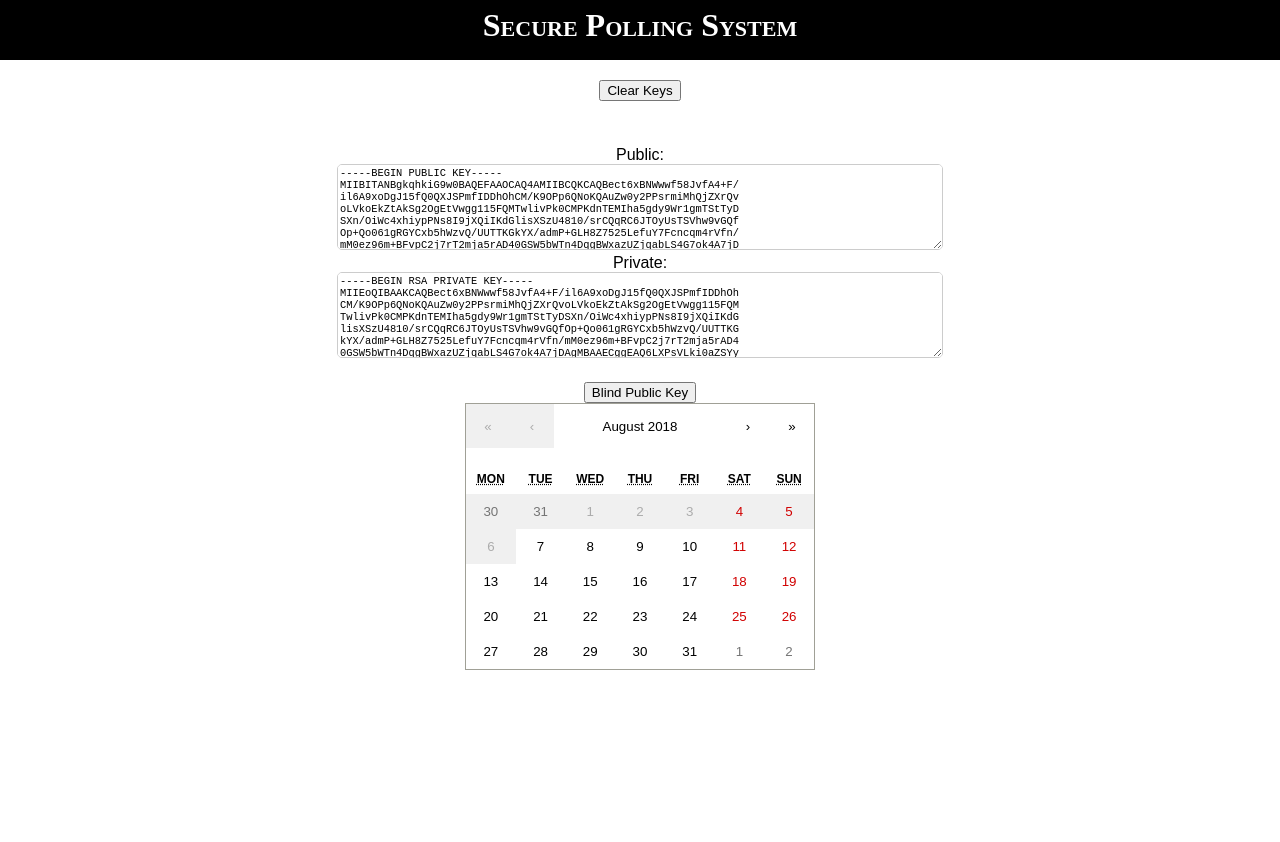
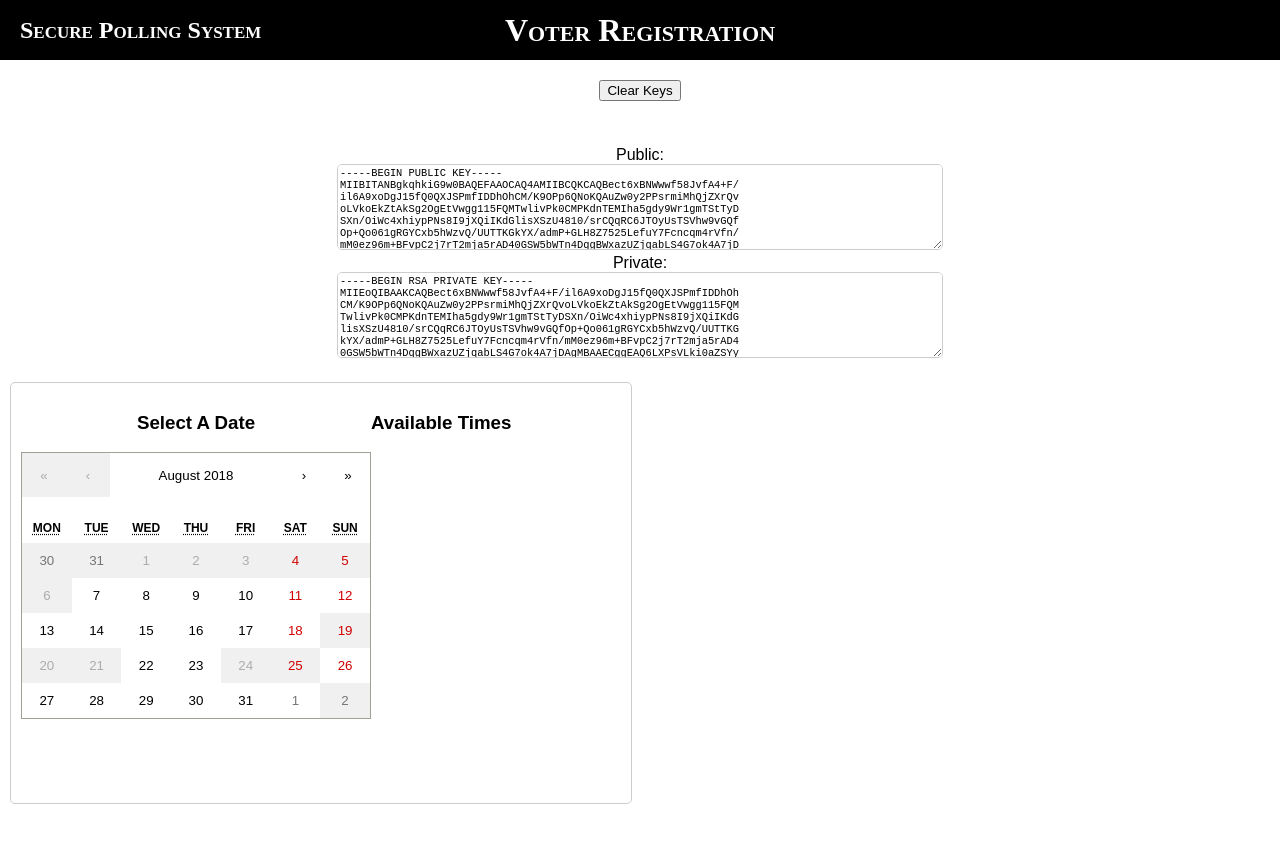
Before and after one commit to securepollingsystem/react-voter-dash, a React (Create React App) app: page / in a window 1280 px wide. Shown: the top 842 px of the page. Built offline with nearby package versions, Linux system fonts and the light colour scheme.

Commit message:
added appointment selector component + basic date and time selection; some cleanup + refactoring

```diff
--- a/src/App.css
+++ b/src/App.css
@@ -6,15 +6,25 @@
     background-color: black;
     height: 60px;
     vertical-align: middle;
+    text-align: left;
+    padding: 0px 20px;
 }
 
-.App header h1 {
+.App header h2, .App header h1 {
     margin: 0px;
     color: white;
     font-variant-caps: small-caps;
     font-family: serif;
     display: inline-block;
-    line-height: 50px;
+    line-height: 60px;
+}
+
+.App header h1 {
+    width: 100%;
+    text-align: center;
+    position: absolute;
+    left: 0px;
+    top: 0px;
 }
 
 .App .content {
@@ -25,9 +35,6 @@
     margin-bottom: 20px;
 }
 
-.App .calendar {
-    display: inline-block;
-}
 
 .keys {
     margin-top: 45px;
--- a/src/App.js
+++ b/src/App.js
@@ -1,14 +1,13 @@
 import React, { Component } from 'react';
-import logo from './logo.svg';
+
 import './App.css';
 
-import Calendar from "react-calendar";
+import AppointmentSelector from "./AppointmentSelector";
 
 import {getOrCreateRSAKeys, PublicKeyBlinder, fetchTimeSlots, bookAppointment} from "./utils";
 
 import moment from "moment";
 import JSEncrypt from "jsencrypt";
-
 
 window.moment = moment;
 window.JSEncrypt = JSEncrypt;
@@ -48,106 +47,6 @@ class App extends Component {
         })
     }
 
-    //getOrCreateKeys() {
-    //    var keys;
-    //    keys = JSON.parse(localStorage.getItem(LOCAL_STORAGE_KEY));
-    //    if (keys) {
-    //        console.log("FOUND KEYS IN LOCAL STORAGE");
-    //    }
-    //    if (!keys) {
-    //        console.log("NO KEYS FOUND; CREATING SOME");
-    //        var jsencrypt = new JSEncrypt({"default_key_size": DEFAULT_KEY_SIZE})
-    //        keys = {
-    //            public: jsencrypt.getPublicKey(),
-    //            private: jsencrypt.getPrivateKey()
-    //        };
-    //        localStorage.setItem(LOCAL_STORAGE_KEY, JSON.stringify(keys));
-    //    }
-    //    return keys;
-    //}
-
-    //generateKeys() {
-    //    console.log("GENERATE KEY PAIR");
-    //    var jsencrypt = new JSEncrypt({"default_key_size": DEFAULT_KEY_SIZE})
-    //    var keys = {
-    //        public: jsencrypt.getPublicKey(),
-    //        private: jsencrypt.getPrivateKey()
-    //    };
-    //    console.log(jsencrypt);
-    //    console.log(jsencrypt.key.e);
-    //    console.log(jsencrypt.key.n);
-    //    this.setState((previousState) => {
-    //        var newState = previousState;
-    //        newState.keys = keys;
-    //        newState.jsencrypt = jsencrypt;
-    //        return newState;
-    //    })
-    //    return keys;
-    //}
-
-    //blindPublicKey() {
-    //    console.log("blindPublicKey()");
-    //    var message = this.state.keys.public;
-    //    var N = this.state.jsencrypt.key.n.toString();
-    //    var E = this.state.jsencrypt.key.e.toString();
-    //    const { blinded, r } = BlindSignature.blind({
-    //        message: message,
-    //        N: N,
-    //        E: E
-    //    });
-    //    this.setState(previousState => {
-    //        var newState = previousState;
-    //        newState.blinded
-    //        return newState;
-    //    });
-    //    //console.log("BLINDED", blinded);
-    //    //console.log("r", r);
-    //    //var unblinded = BlindSignature.unblind({
-    //    //    signed: blinded,
-    //    //    N: N,
-    //    //    r: r
-    //    //});
-    //    //console.log("unblinded", unblinded);
-    //}
-
-    onSelectDate(date) {
-        console.log("onSelectDate()", date);
-    }
-
-    ////API
-    //getTimeSlots() {
-    //    // [{date: YYYY-MM-DD, times: ["10:00", "14:00"]}
-    //    return;
-    //}
-    //getAvailableAppointments() {
-    //    var today = moment();
-    //    var firstDayOfMonth = today.startOf("month");
-    //    var daysInMonth = moment().daysInMonth();
-    //    var numDates = Math.floor(Math.random() * (daysInMonth - 1)) + 1;
-    //    var dates = Array(numDates).fill(null).map(function(e, i) {
-    //            return Math.floor(Math.random() * daysInMonth - 1);
-    //        })
-    //    console.log("dates", dates);
-    //    dates = dates.filter(function(dateNum, pos) {
-    //            return dates.indexOf(dateNum) == pos;
-    //        })
-    //    dates = dates.map(function(dateNum) {
-    //        return moment().startOf("month").add(dateNum, "days");
-    //    })
-    //    console.log("dates", dates);
-    //    dates = dates.map(function(date) {return date.toDate();})
-    //    //dates = dates.map(function(date) {return date.toLocaleString();})
-    //    console.log("dates", dates);
-    //    return [dates[0], dates[1]];
-    //}
-
-    //getTileClassName(date) {
-    //
-    //}
-
-    //scheduleAppointment() {
-    //
-    //}
 
     getSessionKey() {
 
@@ -182,15 +81,11 @@ class App extends Component {
             <div className="keys">
                 <div className="public-key">
                     <div>Public:</div>
-                    <textarea className="key">
-                        {publicKey}
-                    </textarea>
+                    <textarea readOnly className="key" value={publicKey}></textarea>
                 </div>
                 <div className="private-key">
                     <div>Private:</div>
-                    <textarea readonly className="key">
-                        {privateKey}
-                    </textarea>
+                    <textarea readOnly className="key" value={privateKey}></textarea>
                 </div>
             </div>
         );
@@ -198,23 +93,18 @@ class App extends Component {
         return (
             <div className="App">
                 <header>
-                    <h1>Secure Polling System</h1>
+                    <h2>Secure Polling System</h2>
+                    <h1>Voter Registration</h1>
                 </header>
                 <div className="content">
                     <button onClick={this.clearKeys}>Clear Keys</button>
                     <div className="keys-div">
                         {this.state.keys ? keysDiv : ""}
                     </div>
-                    <button onClick={this.blindPublicKey}>Blind Public Key</button>
                     <div>
                         {this.state.blindedPublicKey}
                     </div>
-                    <div className="calendar">
-                        <Calendar
-                                minDate={moment().toDate()}
-                                onChange={this.onSelectDate}
-                        />
-                    </div>
+                    <AppointmentSelector />
                 </div>
             </div>
         );
--- /dev/null
+++ b/src/AppointmentSelector.css
@@ -0,0 +1,23 @@
+
+.AppointmentSelector {
+    width: 600px;
+    height: 400px;
+    border: solid 1px #ccc;
+    border-radius: 5px;
+    padding: 10px;
+}
+
+.AppointmentSelector .time-selector {
+    display: flex;
+}
+
+.AppointmentSelector .calendar {
+}
+
+.AppointmentSelector .react-calendar .react-calendar__tile.available {
+
+}
+
+.AppointmentSelector .react-calendar .react-calendar__tile.unavailable {
+
+}
--- /dev/null
+++ b/src/AppointmentSelector.js
@@ -0,0 +1,149 @@
+import React, { Component } from 'react';
+import Calendar from "react-calendar";
+//import Calendar from "react-calendar/dist/entry.nostyle";
+
+import moment from "moment";
+
+import "./AppointmentSelector.css"
+
+class AppointmentSelector extends Component {
+
+    constructor(props) {
+        super(props);
+
+        this.state = {
+            currentView: "time-selector"
+        };
+
+        this.onSelectDate = this.onSelectDate.bind(this);
+        this.onSelectTime = this.onSelectTime.bind(this);
+
+    }
+
+    onSelectDate(date) {
+        console.log("onSelectDate()", date);
+        this.setState(previousState => {
+            var newState = previousState;
+            newState.selectedDate = moment(date).format("MM/DD/YYYY");
+            return newState;
+        })
+    }
+
+    ////API
+    getTimeSlots() {
+        // [{date: YYYY-MM-DD, times: ["10:00", "14:00"]}
+        return;
+    }
+    getAvailableAppointments() {
+        var today = moment();
+        var firstDayOfMonth = today.startOf("month");
+        var daysInMonth = moment().daysInMonth();
+        var numDates = Math.floor(Math.random() * (daysInMonth - 1)) + 1;
+        var dates = Array(numDates).fill(null).map(function(e, i) {
+                return Math.floor(Math.random() * daysInMonth - 1);
+            })
+        console.log("dates", dates);
+        dates = dates.filter(function(dateNum, pos) {
+                return dates.indexOf(dateNum) == pos;
+            })
+        dates = dates.map(function(dateNum) {
+            return moment().startOf("month").add(dateNum, "days");
+        })
+        console.log("dates", dates);
+        dates = dates.map(function(date) {return date.toDate();})
+        //dates = dates.map(function(date) {return date.toLocaleString();})
+        console.log("dates", dates);
+        return [dates[0], dates[1]];
+    }
+
+    getTileClassName(date) {
+        if (Math.random() > 0.8) {
+            return "available";
+        }
+        return "unavailable";
+    }
+    getDisabled(date) {
+        return Math.random() > 0.8;
+    }
+
+    bookAppointment() {
+
+    }
+
+    getAvailableTimes(date) {
+        console.log("getAvailableTimes()", date);
+
+        if (!date) {
+            return [];
+        }
+
+        var numTimes = Math.floor((Math.random() * 4) + 1);
+        var times = Array(numTimes).fill(null).map(n => {
+            let time = moment(date);
+            time.hour(9 + Math.floor(Math.random() * 8))
+            time.minute(15 * Math.floor((Math.random() * 4)));
+            return time.format("hh:mm a");
+        })
+
+        return times;
+    }
+
+    onSelectTime(event) {
+        console.log("onSelectTime()", event.target.innerText);
+        var time = event.target.innerText;
+        this.setState(previousState => {
+            var newState = previousState;
+            newState.selectedTime = time;
+            newState.currentView = "form";
+            return newState;
+        })
+    }
+
+    onSubmit(event) {
+        event.preventDefault();
+
+    }
+
+    render() {
+
+        let timesDiv = (
+            <div>
+            {this.getAvailableTimes(this.state.selectedDate).map(time => {
+                return (
+                    <div style={{border: "solid 1px #ccc", marginBottom: "10px"}} onClick={this.onSelectTime}>{time}</div>
+                );
+            })}
+            </div>
+        );
+
+        return (
+            <div className="AppointmentSelector">
+                <div className="time-selector" style={{display: this.state.currentView == "time-selector" ? "flex" : "none"}}>
+                    <div className="calendar">
+                        <h3>Select A Date</h3>
+                        <Calendar
+                                tileDisabled={this.getDisabled}
+                                minDate={moment().toDate()}
+                                onChange={this.onSelectDate}
+                        />
+                    </div>
+                    <div className="times">
+                        <h3>Available Times</h3>
+                        {timesDiv}
+                    </div>
+                </div>
+                <div className="form" style={{display: this.state.currentView == "form" ? "initial" : "none"}}>
+                    <h3>Enter Your Identification Details</h3>
+                    <form onSubmit={this.onSubmit}>
+                        <input placeholder="First Name"></input>
+                        <input placeholder="Last Name"></input>
+                        <h4>Confirm Appointment on {this.state.selectedDate} at {this.state.selectedTime}</h4>
+                        <button type="submit">Submit</button>
+                    </form>
+                </div>
+            </div>
+        );
+    }
+}
+
+export default AppointmentSelector;
```
